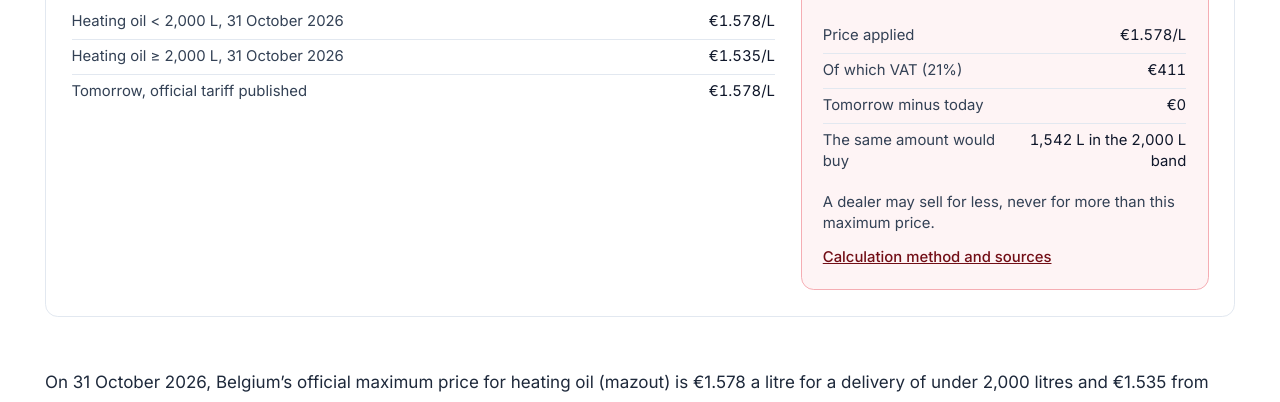
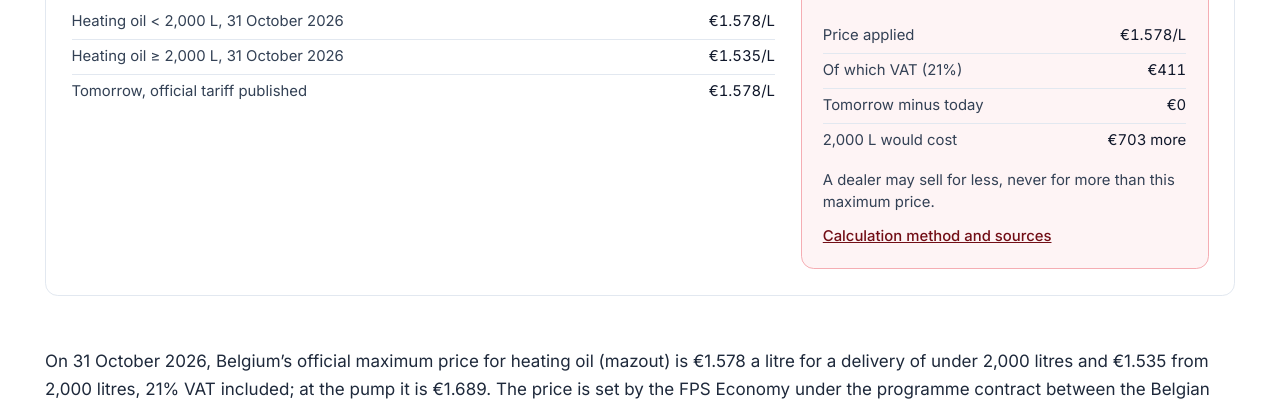
Before and after one commit to Mottalib-10M/mazoutmax.be, an Astro site: page /en in a window 1280 px wide. Shown: the part 349-751 px from the top of the page. Built offline with nearby package versions, Linux system fonts and the light colour scheme; Astro itself is replaced by a stand-in of ours.

Commit message:
Livraison de mazout : comparaison claire avec 2 000 L, colonne « il y a un an » datée (audit de Sami du 2026-10-28)
- Sous 2 000 L : « Commandez 2 000 L : vous payez 84 € de moins » quand c'est moins cher,
  sinon « 2 000 L coûteraient : X € de plus » (au lieu de « le même montant achèterait 2 052 L », absurde pour 500 L)
- Tableau d'évolution : la colonne « il y a un an » affiche la date réellement lue
  (début de la série quand le jour exact précède le relevé) ; dayNear() dans tarif.ts

Co-Authored-By: Claude Opus 5.5 <noreply@anthropic.com>

```diff
--- a/src/components/outils/Tools.tsx
+++ b/src/components/outils/Tools.tsx
@@ -129,7 +129,14 @@ export function LivraisonCalc({ lang = 'fr', refDay, methodHref, id = 'livraison
         [T(lang, 'Prix appliqué', 'Toegepaste prijs', 'Price applied'), pL(c.prix, lang)],
         [T(lang, 'Dont TVA (21 %)', 'Waarvan btw (21 %)', 'Of which VAT (21%)'), eur(c.tva, lang)],
         [T(lang, 'Écart demain − aujourd’hui', 'Verschil morgen − vandaag', 'Tomorrow minus today'), sgEur(dem.total - auj.total, lang)],
-        ...(litres > 0 && litres < P.seuil_litres ? [[T(lang, 'Le même montant achèterait', 'Hetzelfde bedrag koopt', 'The same amount would buy'), `${n0(c.total / pGe, lang)} L ${T(lang, 'au palier de 2 000 L', 'in de schijf vanaf 2.000 l', 'in the 2,000 L band')}`] as [string, string]] : []),
+        // Sous le seuil : ce que coûteraient 2 000 L. Moins cher que la commande (1 999 L : 3 298 € contre
+        // 3 214 € pour 2 000 L), on le dit ; sinon, le supplément (audit de Sami du 2026-10-28).
+        ...(litres > 0 && litres < P.seuil_litres ? (() => {
+          const d2000 = M.livraison(P.seuil_litres, pLt, pGe).total - c.total;
+          return [d2000 <= 0
+            ? [T(lang, 'Commandez 2 000 L', 'Bestel 2.000 l', 'Order 2,000 L'), T(lang, `vous payez ${eur(-d2000, lang)} de moins`, `u betaalt ${eur(-d2000, lang)} minder`, `you pay ${eur(-d2000, lang)} less`)]
+            : [T(lang, '2 000 L coûteraient', '2.000 l zou kosten', '2,000 L would cost'), T(lang, `${eur(d2000, lang)} de plus`, `${eur(d2000, lang)} meer`, `${eur(d2000, lang)} more`)]] as [string, string][];
+        })() : []),
       ]} />
       <Note>{T(lang, 'Le négociant peut vendre moins cher, jamais plus cher que ce prix maximum.', 'De handelaar mag goedkoper verkopen, nooit duurder dan deze maximumprijs.', 'A dealer may sell for less, never for more than this maximum price.')}</Note>
       <MethodLink href={methodHref} lang={lang} />
--- a/src/content/accueil.ts
+++ b/src/content/accueil.ts
@@ -50,7 +50,7 @@ const body = (h: Helpers) => {
   const recul = (k: Prod, n: number) => M.priceNear(k, M.addDays(d, -n));
   const prods: Prod[] = ['mazout_lt2000', 'mazout_ge2000', 'mazout_pompe', 'diesel_b7', 'e10_95', 'lpg'];
   const tabEvo = h.table(
-    [T('Produit', 'Product', 'Product'), h.date(d), T('il y a 7 jours', '7 dagen eerder', '7 days earlier'), T('il y a 30 jours', '30 dagen eerder', '30 days earlier'), T('il y a un an', 'een jaar eerder', 'a year earlier')],
+    [T('Produit', 'Product', 'Product'), h.date(d), T('il y a 7 jours', '7 dagen eerder', '7 days earlier'), T('il y a 30 jours', '30 dagen eerder', '30 days earlier'), `${T('il y a un an', 'een jaar eerder', 'a year earlier')} (${h.date(M.dayNear('mazout_lt2000', M.addDays(d, -364)))})`],
     prods.map((k) => [M.NOM[k][h.lang], h.l3(p(k)), ...[7, 30, 364].map((n) => { const v = recul(k, n); return v == null ? '–' : h.l3(v); })]),
     T('Prix maximums TVA comprise, en euros par litre (be.STAT, Statbel).', 'Maximumprijzen incl. btw, in euro per liter (be.STAT, Statbel).', 'Maximum prices including VAT, in euros per litre (be.STAT, Statbel).'),
     ['l', 'r', 'r', 'r', 'r']);
--- a/src/lib/engine/tarif.ts
+++ b/src/lib/engine/tarif.ts
@@ -102,8 +102,14 @@ export function situation(k: Prod, today: string): Situation {
 /** Prix d'un jour passé ; si ce jour précède de 3 jours au plus le début de la fenêtre de 365 jours,
  *  le premier jour de la série (« il y a un an » vu depuis la veille du dernier jour publié). */
 export function priceNear(k: Prod, day: string): number | null {
+  return priceOn(k, dayNear(k, day));
+}
+/** Jour réellement lu par priceNear : le premier jour de la série quand le jour demandé le précède de peu.
+ *  Sert à dater la colonne « il y a un an » (audit de Sami du 2026-10-28 : elle lisait le 30/10/2025
+ *  sans le dire, pour un dernier jour au 28/10/2026). */
+export function dayNear(k: Prod, day: string): string {
   const s0 = series(k)[0][0];
-  return priceOn(k, day < s0 && Date.parse(s0) - Date.parse(day) <= 3 * 864e5 ? s0 : day);
+  return day < s0 && Date.parse(s0) - Date.parse(day) <= 3 * 864e5 ? s0 : day;
 }
 
 /** Variation sur n jours (prix du dernier jour publié moins prix n jours plus tôt). */
```
